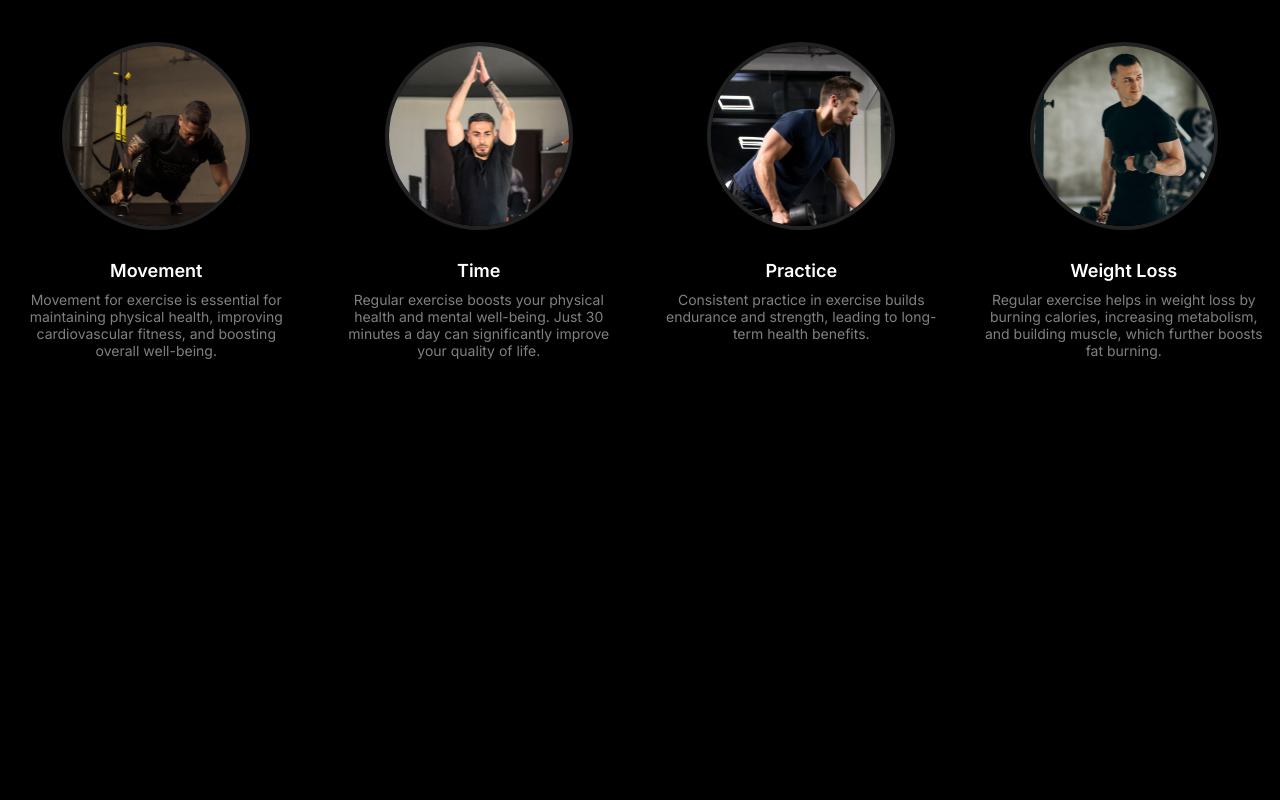
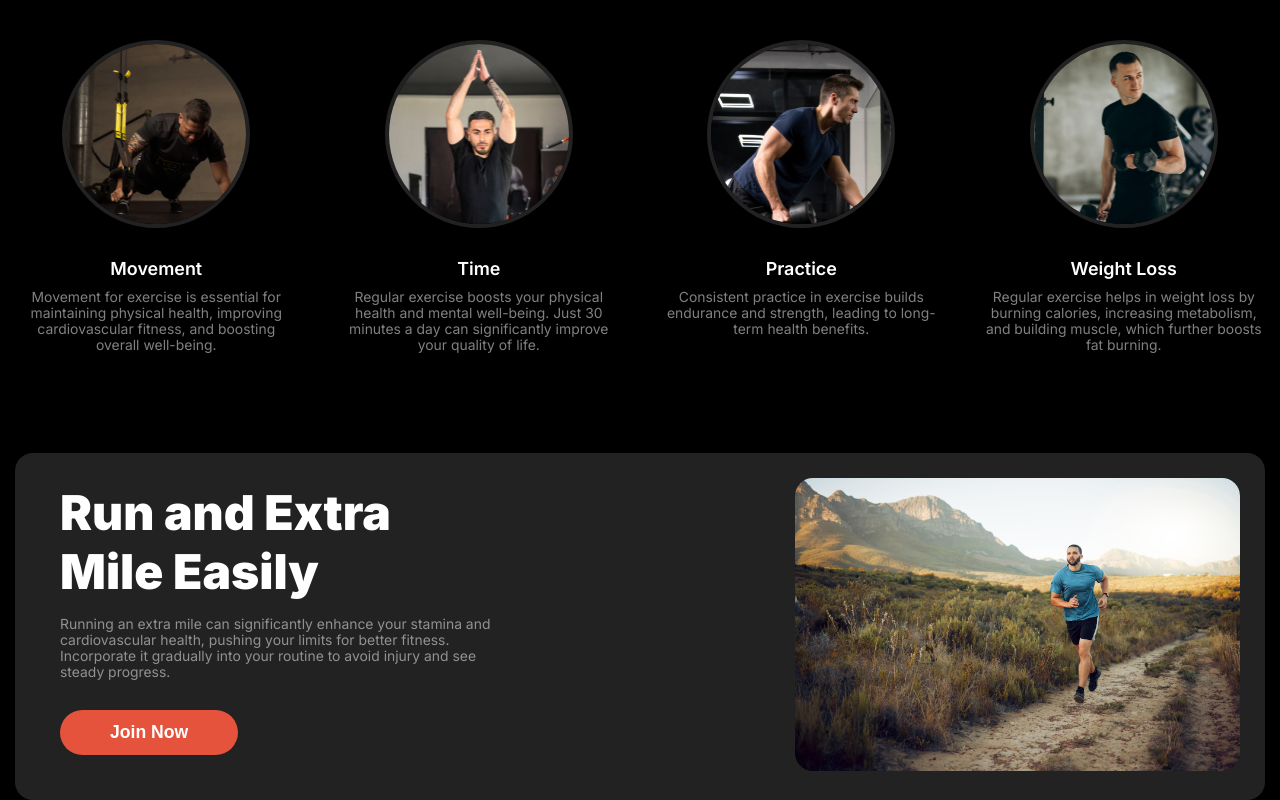
Before and after one commit to Ridoy5315/fitness-website, a plain HTML site: page index.html in a window 1280 px wide. Shown: the part 984-1784 px from the top of the page. Before the commit the page ends 1343 px from the top, so only its background shows below. Drawn offline with Linux system fonts and the light colour scheme; a web font is replaced by a local one.

Commit message:
Run and Extra section complete

```diff
--- a/index.html
+++ b/index.html
@@ -96,6 +96,18 @@
                     </div>
                </div>
           </section>
+          <!-- Run and extra mile section -->
+           <section class="run-container ">
+               <div class="run-content">
+                    <h3 class="run-title h3-title ">Run and Extra
+                         Mile Easily</h3>
+                    <p class="run-description font-style">Running an extra mile can significantly enhance your stamina and cardiovascular health, pushing your limits for better fitness. Incorporate it gradually into your routine to avoid injury and see steady progress.</p>
+                    <button class="run-btn button-style">Join Now</button>
+               </div>
+               <div class="run-image">
+                    <img src="./images/run.jpg" alt="">
+               </div>
+           </section>
      </main>
 </body>
 
--- a/styles/style.css
+++ b/styles/style.css
@@ -26,20 +26,20 @@ body {
 
 .h3-title {
      color: rgb(255, 255, 255);
-     font-size: 48px;
+     font-size: 3rem;
      font-weight: 900;
 }
 
 .h6-title {
      color: rgb(255, 255, 255);
-     font-size: 18px;
+     font-size: 1.12rem;
      font-weight: 600;
      margin: 0;
 }
 
 .font-style {
      color: rgba(255, 255, 255, 0.5);
-     font-size: 14px;
+     font-size: 0.87rem;
      font-weight: 400;
      margin: 0;
 }
@@ -213,34 +213,69 @@ header {
      margin: 0 auto;
      margin-top: 100px;
 }
+
 .change-container-title {
      flex-direction: column;
      text-align: center;
      margin: 0 320px 60px;
      gap: 15px;
 }
+
 .change-title {
      margin: 0;
 }
-.change-image-container{
+
+.change-image-container {
      display: grid;
      grid-template-columns: repeat(4, 1fr);
      gap: 40px;
      text-align: center;
 }
-.change-image-container img{
+
+.change-image-container img {
      width: 180px;
      height: 180px;
      border: 4px solid rgb(34, 34, 34);
      border-radius: 50%;
      margin-bottom: 20px;
 }
+
 .change-image-1,
 .change-image-2,
 .change-image-3,
-.change-image-4{
+.change-image-4 {
      display: flex;
      flex-direction: column;
      align-items: center;
      gap: 10px;
 }
+
+/* run and extra mile easily section styles */
+.run-container {
+     max-width: 1250px;
+     margin: 0 auto;
+     margin-top: 100px;
+     border-radius: 18px;
+     background: rgb(34, 34, 34);
+     display: grid;
+     grid-template-columns: 1.1fr 0.9fr;
+     gap: 150px;
+}
+.run-content{
+     margin: 30px 45px;
+     padding-right: 60px;
+}
+.run-title{
+     margin: 0 20px 15px 0;
+}
+.run-btn{
+     margin-top: 30px;
+     padding: 12px 50px;
+}
+.run-image{
+     padding: 25px;
+}
+.run-image img{
+     max-width: 100%;
+     border-radius: 18px;
+}
```
